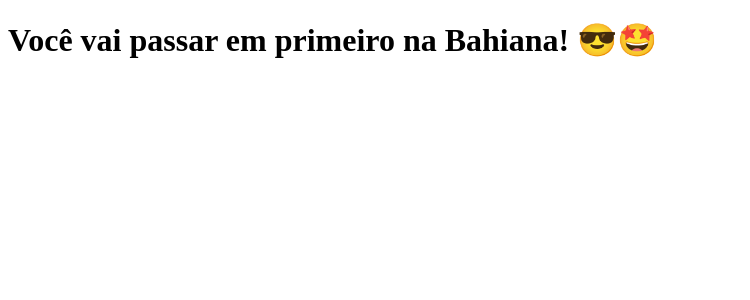
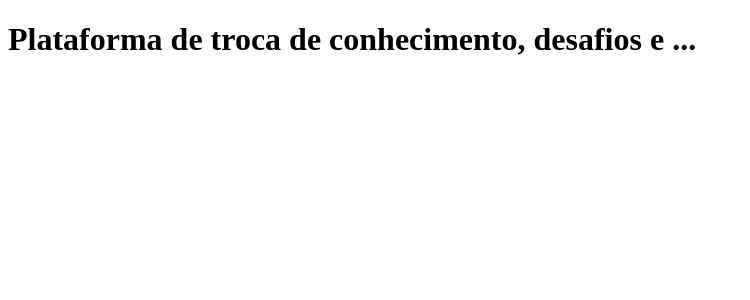
Before and after one commit to henriquecesarjr/crowd, a Next.js app: page / in a window 1280 px wide. Shown: the top 300 px of the page, without its empty margins (0-750 px from the left). Built offline with nearby package versions, Linux system fonts and the light colour scheme.

Commit message:
Página em Construção

```diff
--- a/pages/index.js
+++ b/pages/index.js
@@ -1,5 +1,5 @@
 function Home() {
-  return <h1>Você vai passar em primeiro na Bahiana! 😎🤩</h1>;
+  return <h1>Plataforma de troca de conhecimento, desafios e ...</h1>;
 }
 
 export default Home;
```
